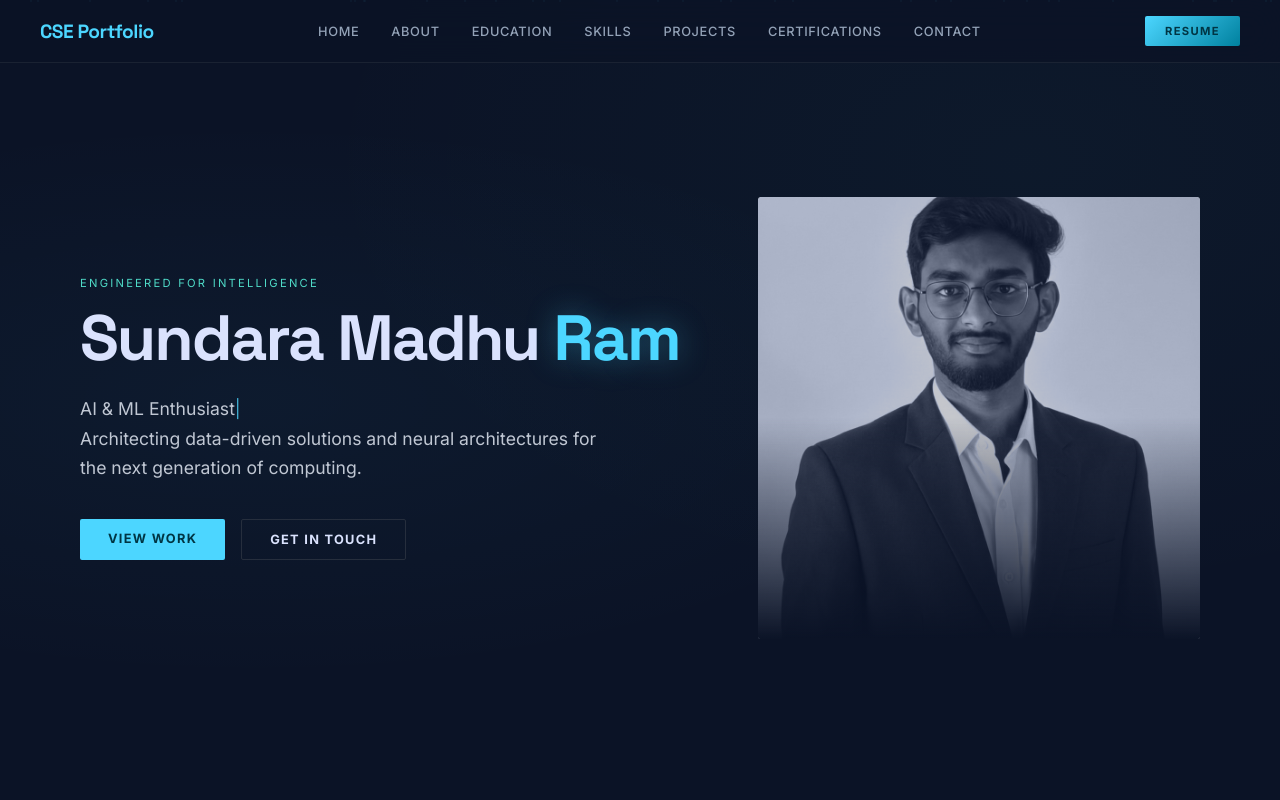
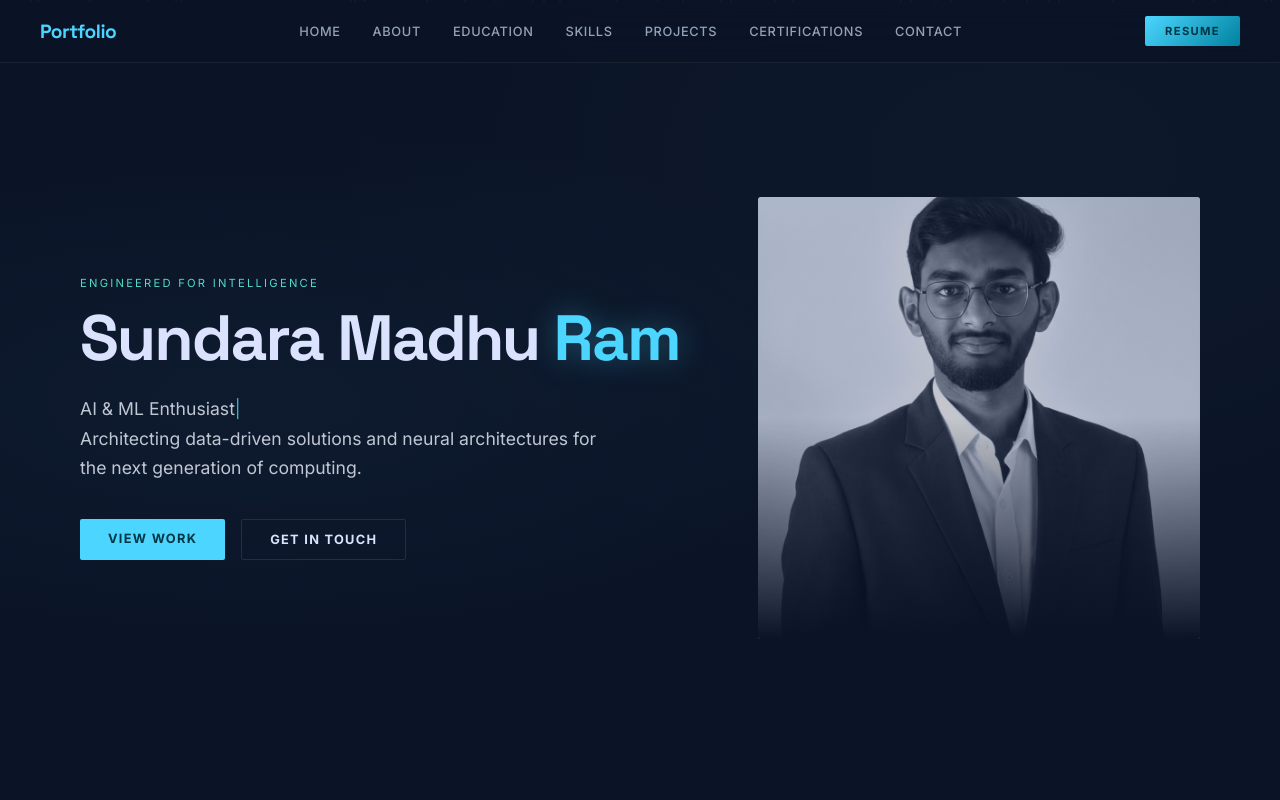
Before and after one commit to Madhuram89781/portfolio, a React (Vite) app: page / in a window 1280 px wide. Shown: the top 800 px of the page. Built offline with nearby package versions, Linux system fonts and the light colour scheme.

Commit message:
Rename nav logo from CSE Portfolio to Portfolio

```diff
--- a/src/components/Navbar.jsx
+++ b/src/components/Navbar.jsx
@@ -14,7 +14,7 @@ export default function Navbar() {
 
     return (
         <nav className="navbar">
-            <div className="nav-logo">CSE Portfolio</div>
+            <div className="nav-logo">Portfolio</div>
             <button
                 className="hamburger"
                 onClick={() => setMenuOpen(!menuOpen)}
```
